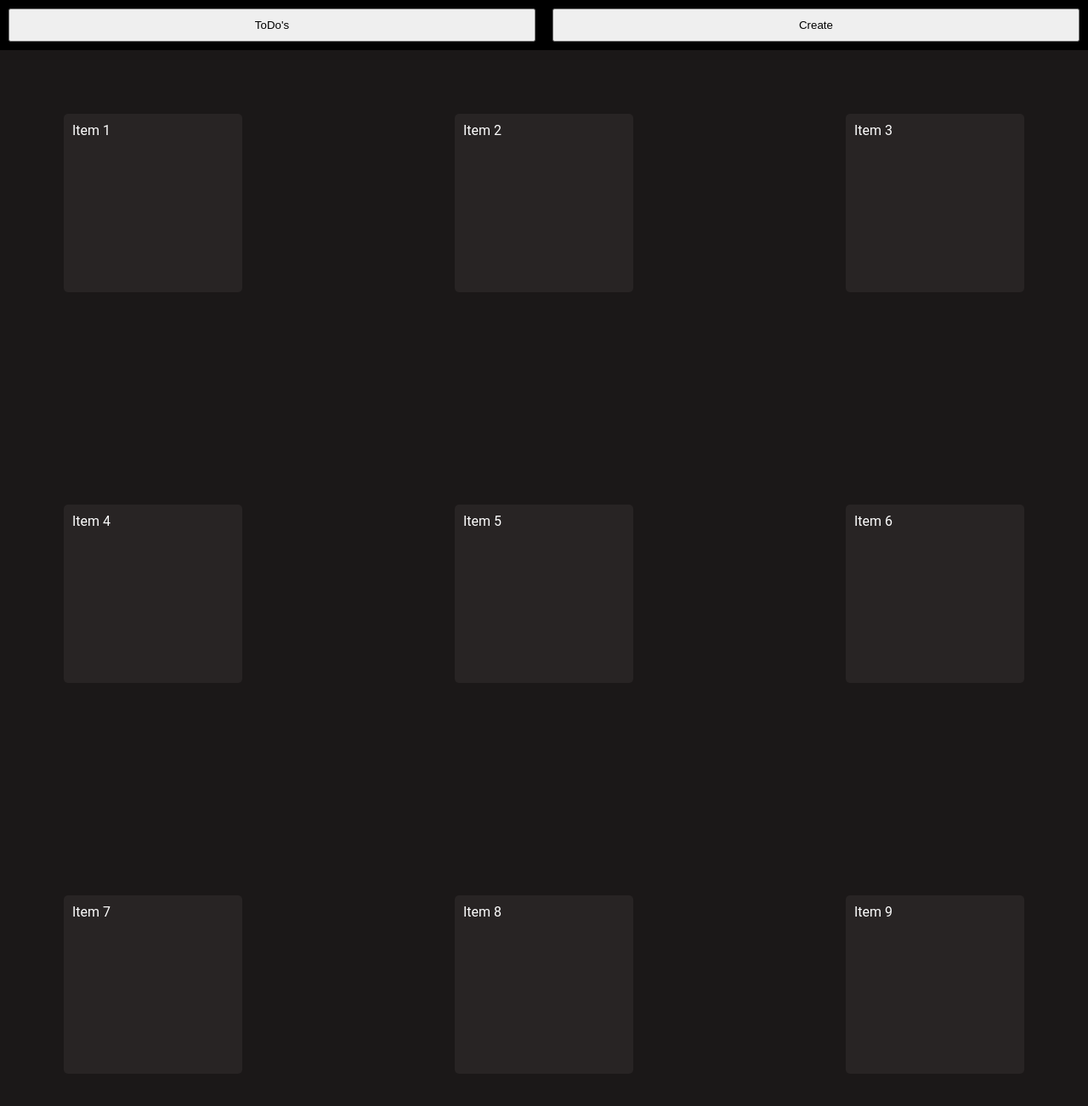
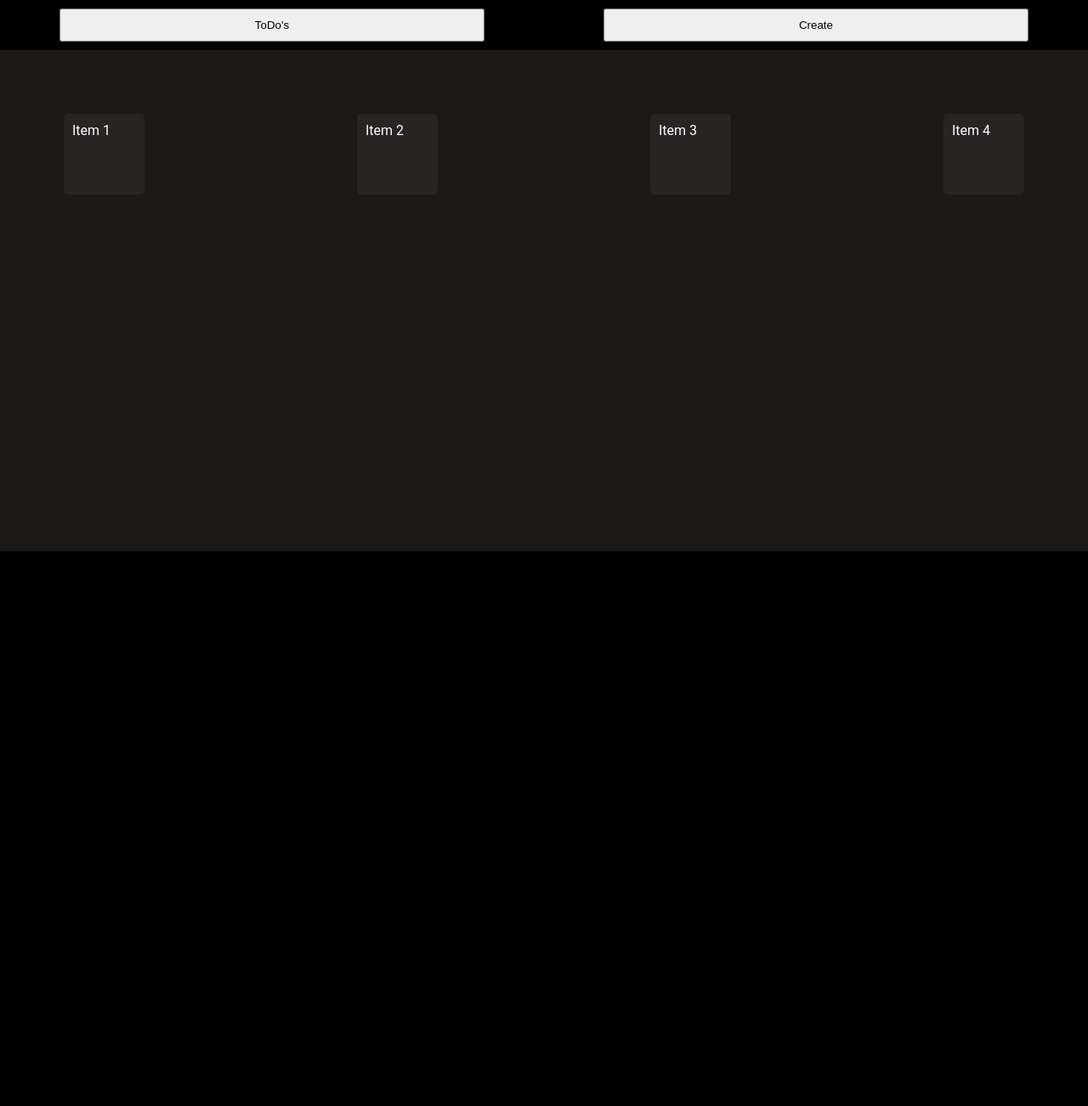
Before and after one commit to TheHeartstriker/ToDoApp, a React (Vite) app in the folder client/ToDoApp/: page / in a window 1280 px wide. Shown: the top 1302 px of the page at 85% size. After the commit the page ends 800 px from the top, so only its background shows below. Built offline with nearby package versions, Linux system fonts and the light colour scheme.

Commit message:
Basic create and add
Very basic part for creating and adding ToDo's I have not linked them yet but the basic logic is present

```diff
--- a/client/ToDoApp/src/Navigator.jsx
+++ b/client/ToDoApp/src/Navigator.jsx
@@ -1,11 +1,16 @@
 import { useState } from "react";
+import { Link } from "react-router-dom";
 
 function Nav() {
   return (
     <>
       <div id="ContainerHeader">
-        <button id="Home">ToDo's</button>
-        <button id="About">Create</button>
+        <Link to="/">
+          <button id="Home">ToDo's</button>
+        </Link>
+        <Link to="/create">
+          <button id="About">Create</button>
+        </Link>
       </div>
     </>
   );
--- a/client/ToDoApp/src/ToDoCreater.jsx
+++ b/client/ToDoApp/src/ToDoCreater.jsx
@@ -1,16 +1,50 @@
 import { useState, useEffect } from "react";
 
 function ToDoCreater() {
+  const [TaskName, setTaskName] = useState("");
+  const [TaskDescription, setTaskDescription] = useState("");
+
+  const handleTaskNameChange = (event) => {
+    setTaskName(event.target.value);
+  };
+
+  const handleTaskDesChange = (event) => {
+    setTaskDescription(event.target.value);
+  };
+
+  const log = () => {
+    console.log(TaskName);
+    console.log(TaskDescription);
+  };
+
+  const handleReset = () => {
+    setTaskName("");
+    setTaskDescription("");
+  };
+
   return (
     <>
-      {/* <div>
-        <h1>Create box center</h1>
-      </div> */}
       <div className="Creator">
-        <input type="text" id="HeaderTask" placeholder="Task Name" />
-        <input type="text" id="DescriptTask" placeholder="Task Description" />
-        <button id="Add">Create</button>
-        <button id="Reset">Reset</button>
+        <input
+          type="text"
+          id="HeaderTask"
+          placeholder="Task Name"
+          value={TaskName}
+          onChange={handleTaskNameChange}
+        />
+        <input
+          type="text"
+          id="DescriptTask"
+          placeholder="Task Description"
+          value={TaskDescription}
+          onChange={handleTaskDesChange}
+        />
+        <button id="Add" onClick={log}>
+          Create
+        </button>
+        <button id="Reset" onClick={handleReset}>
+          Reset
+        </button>
       </div>
     </>
   );
--- a/client/ToDoApp/src/TodoContainer.jsx
+++ b/client/ToDoApp/src/TodoContainer.jsx
@@ -1,22 +1,17 @@
 import { useState, useEffect } from "react";
 
 function Container() {
-  console.log("Container component is rendered");
+  const [items, setItems] = useState(["Item 1", "Item 2", "Item 3", "Item 4"]);
 
   return (
-    <>
-      <div className="ToDoContainer">
-        <div className="grid-item">Item 1</div>
-        <div className="grid-item">Item 2</div>
-        <div className="grid-item">Item 3</div>
-        <div className="grid-item">Item 4</div>
-        <div className="grid-item">Item 5</div>
-        <div className="grid-item">Item 6</div>
-        <div className="grid-item">Item 7</div>
-        <div className="grid-item">Item 8</div>
-        <div className="grid-item">Item 9</div>
-      </div>
-    </>
+    // This iterates over the items array and renders each item in a div
+    <div className="ToDoContainer">
+      {items.map((item, index) => (
+        <div key={index} className="grid-item">
+          {item}
+        </div>
+      ))}
+    </div>
   );
 }
 
--- a/client/ToDoApp/src/index.css
+++ b/client/ToDoApp/src/index.css
@@ -16,7 +16,7 @@ body {
 #ContainerHeader button {
   margin: 10px;
   padding: 10px;
-  width: 1000px;
+  width: 500px;
 }
 /* Need to ajust fr for rows as more todos are added */
 .ToDoContainer {
@@ -24,8 +24,8 @@ body {
   height: 100%;
   width: 100vw;
   gap: 100px;
-  grid-template-columns: repeat(3, 1fr); /* Three equal columns */
-  grid-template-rows: repeat(3, 1fr); /* Three equal rows */
+  grid-template-columns: repeat(4, 1fr); /* Three equal columns */
+  grid-template-rows: repeat(2, 1fr); /* Three equal rows */
   background-color: hsl(0, 5%, 10%);
   border-color: #000000;
 }
```
